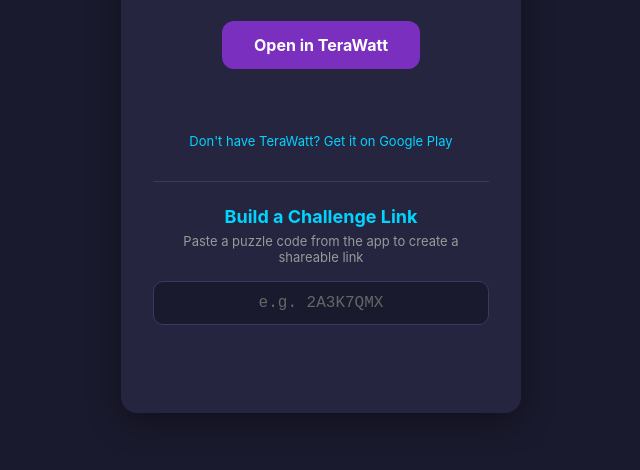
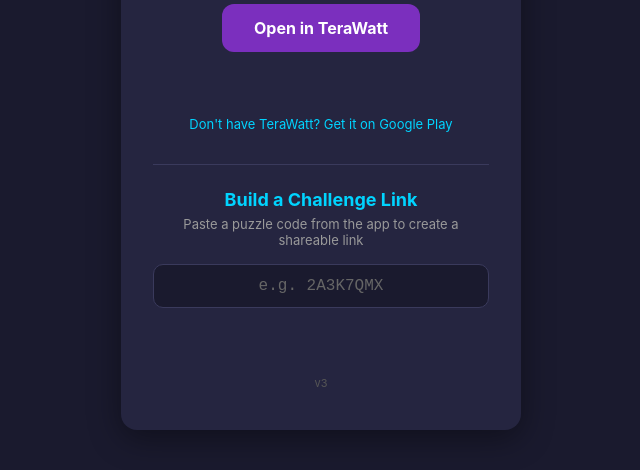
Before and after one commit to KeithIsSleeping/TeraWatt-public, a plain HTML site: page challenge/index.html in a window 1280 px wide. Shown: the part 280-750 px from the top of the page, without its empty margins (319-959 px from the left). Drawn offline with Linux system fonts and the light colour scheme.

Commit message:
Re-sync challenge page with v3 footer

```diff
--- a/challenge/index.html
+++ b/challenge/index.html
@@ -111,6 +111,7 @@
     min-height: 16px;
     transition: opacity 0.3s;
   }
+  .version { color: #555; font-size: 11px; margin-top: 20px; }
 </style>
 </head>
 <body>
@@ -145,6 +146,7 @@
     <button class="copy-btn" id="copyBtn">Copy Link</button>
     <p class="copied-toast" id="copiedToast"></p>
   </div>
+  <p class="version">v3</p>
 </div>
 
 <script>
```
